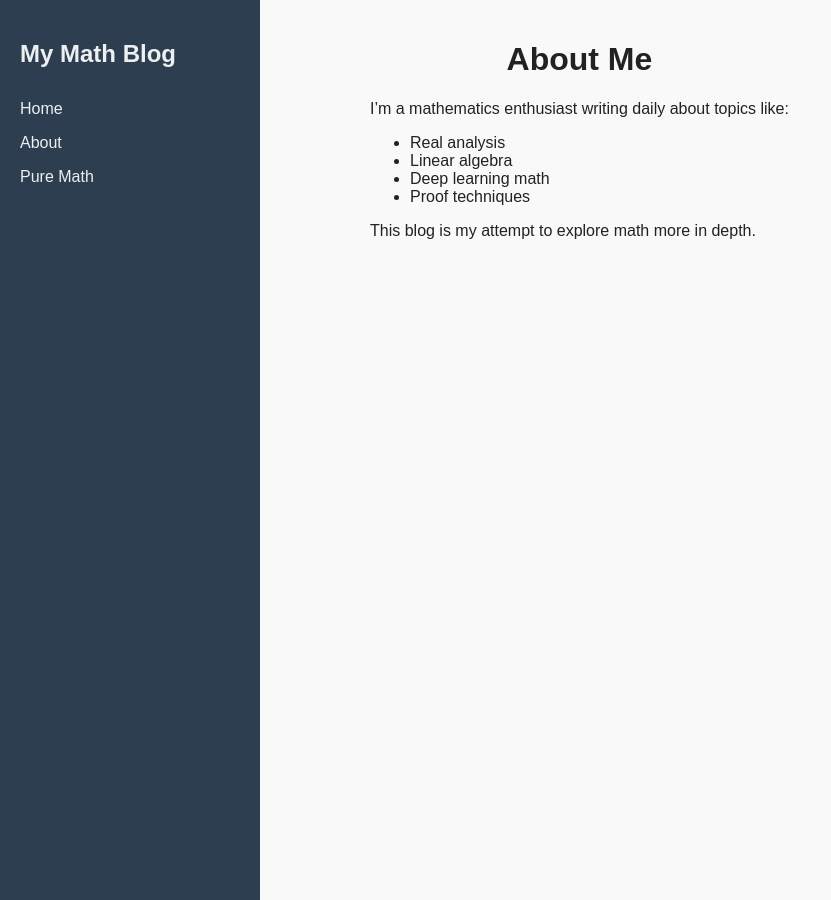
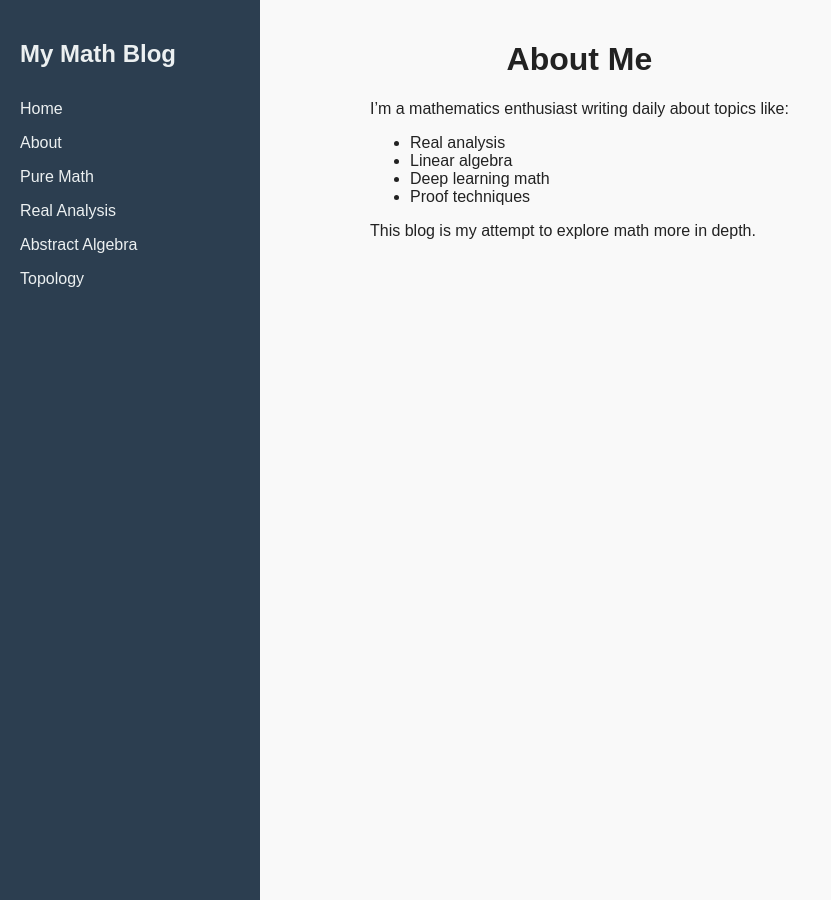
Before and after one commit to GitDisciplined/GitDisciplined.github.io, a Jekyll site: the page built from about.md, in a window 1280 px wide. Shown: the whole page, without its empty margins (0-831 px from the left). Built offline with Jekyll 4.4.1, drawn with Linux system fonts in a browser that asks for light colours.

Commit message:
Update sidebar.html

```diff
--- a/_includes/sidebar.html
+++ b/_includes/sidebar.html
@@ -4,5 +4,8 @@
     <li><a href="{{ '/' | relative_url }}">Home</a></li>
     <li><a href="{{ '/about' | relative_url }}">About</a></li>
     <li><a href="/pure-math">Pure Math</a></li>
+    <li><a href="/real-analysis">Real Analysis</a></li>
+    <li><a href="/abstract-algebra">Abstract Algebra</a></li>
+    <li><a href="/topology">Topology</a></li>
   </ul>
 </nav>
```
